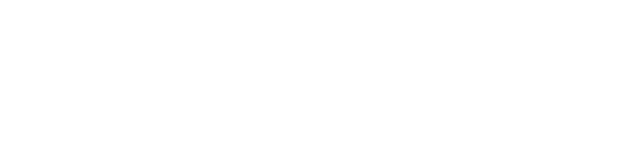
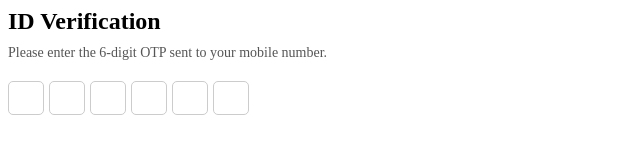
Before and after one commit to acciojob/OTP-shivampatidar7932, a website: page main.html in a window 1280 px wide. Shown: the whole page, without its empty margins (0-640 px from the left). Drawn offline with Linux system fonts and the light colour scheme.

Commit message:
created a submission

```diff
--- a/main.html
+++ b/main.html
@@ -8,6 +8,14 @@
 
 <body>
 	<!-- the entire body must be written by student -->
+	 <div>
+        <div id="verification_heading">ID Verification</div>
+        <div id="verification_subtext">Please enter the 6-digit OTP sent to your mobile number.</div>
+
+        <div class="code-container" id="otpContainer">
+            <!-- Input fields will be dynamically added here using JavaScript -->
+        </div>
+    </div>
     <script type="text/javascript" src="./script.js">
 </script>
 
--- a/script.js
+++ b/script.js
@@ -1 +1,32 @@
 //your JS code here. If required.
+document.addEventListener("DOMContentLoaded", function() {
+            const otpContainer = document.getElementById("otpContainer");
+
+            for (let i = 0; i < 6; i++) {
+                const inputField = document.createElement("input");
+                inputField.type = "text";
+                inputField.maxLength = 1;
+                inputField.classList.add("code");
+                inputField.addEventListener("input", handleInput);
+                inputField.addEventListener("keydown", handleBackspace);
+                otpContainer.appendChild(inputField);
+            }
+
+            function handleInput(event) {
+                const currentInput = event.target;
+                const nextInput = currentInput.nextElementSibling;
+
+                if (nextInput && currentInput.value !== "") {
+                    nextInput.focus();
+                }
+            }
+
+            function handleBackspace(event) {
+                const currentInput = event.target;
+                const previousInput = currentInput.previousElementSibling;
+
+                if (event.key === "Backspace" && currentInput.value === "" && previousInput) {
+                    previousInput.focus();
+                }
+            }
+        });
--- a/styles.css
+++ b/styles.css
@@ -1 +1,28 @@
 /*  your css code here. If applicable */
+ #verification_heading {
+            font-size: 24px;
+            font-weight: bold;
+            margin-bottom: 10px;
+        }
+
+        #verification_subtext {
+            font-size: 14px;
+            color: #555;
+            margin-bottom: 20px;
+        }
+
+        .code-container {
+            display: flex;
+            justify-content: space-between;
+            width: 200px; /* You can adjust the width as needed */
+        }
+
+        .code {
+            width: 30px;
+            height: 30px;
+            text-align: center;
+            font-size: 18px;
+            border: 1px solid #ccc;
+            border-radius: 5px;
+            margin-right: 5px;
+        }
```
